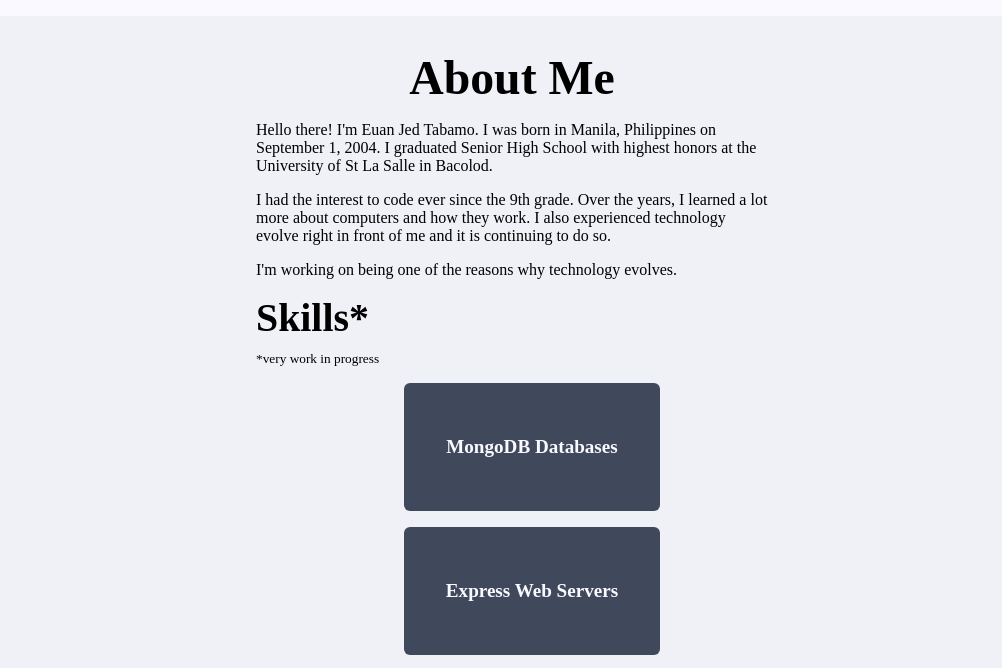
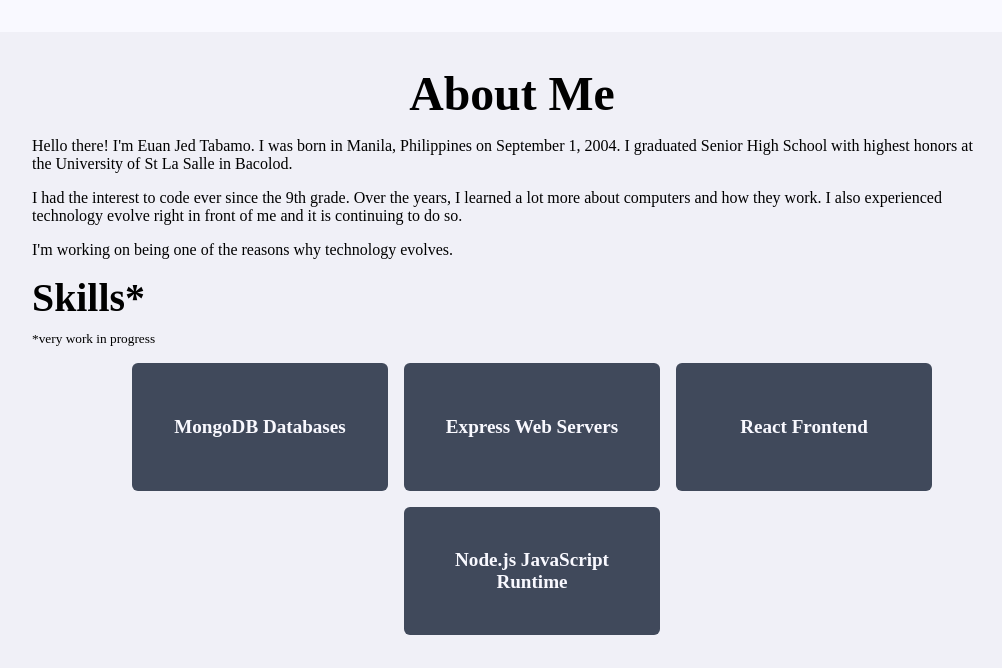
Before and after one commit to CMSC-100-2S24-25/exer-02-html-with-css-u1tbmo, a plain HTML site: page index.html in a window 1280 px wide. Shown: the part 1276-1944 px from the top of the page, without its empty margins (128-1130 px from the left). Drawn offline with Linux system fonts and the light colour scheme; a web font is replaced by a local one.

Commit message:
chore: adjust about section padding and margin

```diff
--- a/css/styles.css
+++ b/css/styles.css
@@ -294,9 +294,9 @@ https://www.geeksforgeeks.org/how-to-place-background-image-using-before-pseudo-
 /* About Me Section */
 
 section.about-me {
-  padding: 1.5em 25vw;
+  padding: 1.5em 5em;
   background-color: var(--surf-container-low);
-  margin: 5vw;
+  margin: 5em;
   border-radius: 6px;
   ul > li {
     list-style-type: none;
```
